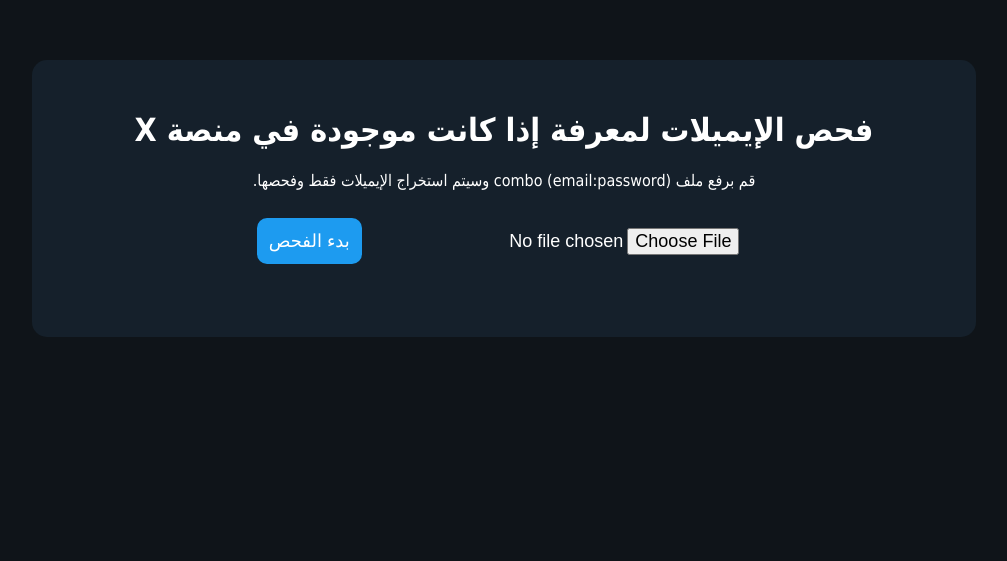
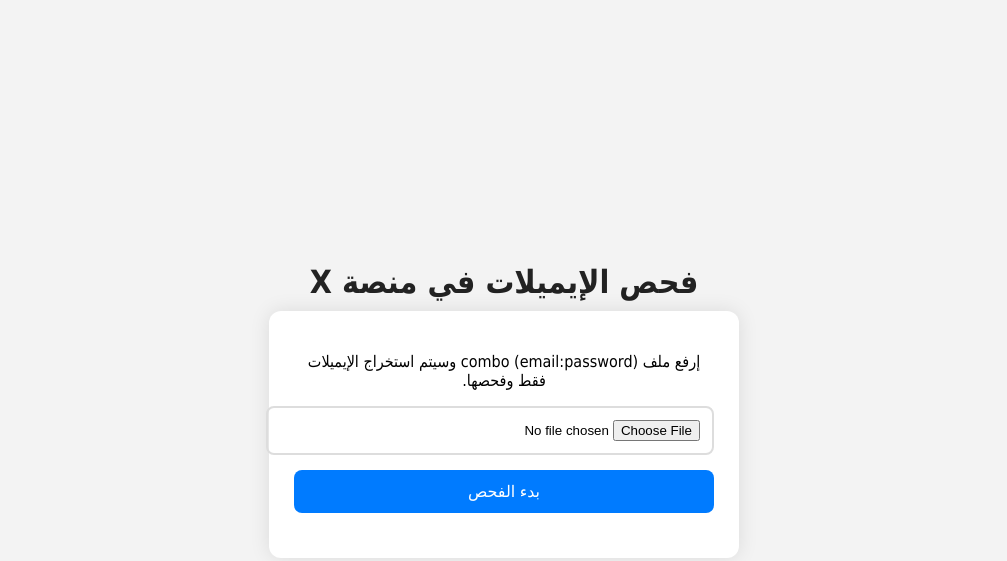
Before and after one commit to ijrambux/twitter-email-checker, a plain HTML site: page index.html in a window 1280 px wide. Shown: the whole page, without its empty margins (136-1143 px from the left). Drawn offline with Linux system fonts and the light colour scheme.

Commit message:
Update index.html

```diff
--- a/index.html
+++ b/index.html
@@ -1,22 +1,115 @@
 <!DOCTYPE html>
 <html lang="ar" dir="rtl">
 <head>
-    <meta charset="UTF-8">
-    <title>Twitter Email Checker</title>
-    <link rel="stylesheet" href="style.css">
+    <meta charset="UTF-8" />
+    <title>فحص الإيميلات في منصة X</title>
+    <style>
+        body {
+            font-family: "Tahoma", sans-serif;
+            background: #f3f3f3;
+            display: flex;
+            align-items: center;
+            justify-content: center;
+            flex-direction: column;
+            height: 100vh;
+            margin: 0;
+        }
+
+        h1 {
+            color: #222;
+            margin-bottom: 10px;
+        }
+
+        .box {
+            background: white;
+            padding: 25px;
+            border-radius: 12px;
+            box-shadow: 0 0 20px rgba(0,0,0,0.1);
+            width: 420px;
+            text-align: center;
+        }
+
+        input[type="file"] {
+            padding: 12px;
+            border: 2px solid #ddd;
+            border-radius: 8px;
+            width: 100%;
+            cursor: pointer;
+        }
+
+        button {
+            margin-top: 15px;
+            width: 100%;
+            padding: 12px;
+            border: none;
+            border-radius: 8px;
+            background: #007bff;
+            color: white;
+            font-size: 16px;
+            cursor: pointer;
+        }
+
+        button:hover {
+            background: #0056d6;
+        }
+
+        #result {
+            margin-top: 20px;
+            font-size: 14px;
+            white-space: pre-wrap;
+        }
+    </style>
 </head>
+<body>
 
-<body>
-    <div class="container">
-        <h1>فحص الإيميلات لمعرفة إذا كانت موجودة في منصة X</h1>
-        <p>قم برفع ملف combo (email:password) وسيتم استخراج الإيميلات فقط وفحصها.</p>
+<h1>فحص الإيميلات في منصة X</h1>
 
-        <input type="file" id="comboFile">
-        <button onclick="processCombo()">بدء الفحص</button>
+<div class="box">
+    <p>إرفع ملف combo (email:password) وسيتم استخراج الإيميلات فقط وفحصها.</p>
 
-        <div id="results"></div>
-    </div>
+    <input type="file" id="comboFile" accept=".txt">
+    <button onclick="startCheck()">بدء الفحص</button>
 
-    <script src="script.js"></script>
+    <div id="result"></div>
+</div>
+
+<script>
+async function startCheck() {
+    const fileInput = document.getElementById("comboFile");
+    const resultBox = document.getElementById("result");
+
+    if (!fileInput.files.length) {
+        alert("يرجى اختيار ملف!");
+        return;
+    }
+
+    const file = fileInput.files[0];
+    let text = await file.text();
+
+    // استخراج الإيميلات فقط من combo
+    const lines = text.split("\n");
+    const emails = lines.map(l => l.split(":")[0].trim());
+
+    resultBox.innerHTML = "جاري الفحص... الرجاء الانتظار";
+
+    const response = await fetch("/api/check", {
+        method: "POST",
+        headers: { "Content-Type": "application/json" },
+        body: JSON.stringify({ emails })
+    });
+
+    const checked = await response.json();
+
+    // إنشاء ملف تحمليه
+    const blob = new Blob([checked.join("\n")], { type: "text/plain" });
+    const url = URL.createObjectURL(blob);
+
+    resultBox.innerHTML = `
+        ✔ تم الفحص<br>
+        <a href="${url}" download="result.txt">تحميل النتائج</a>
+    `;
+}
+</script>
+
 </body>
 </html>
```
